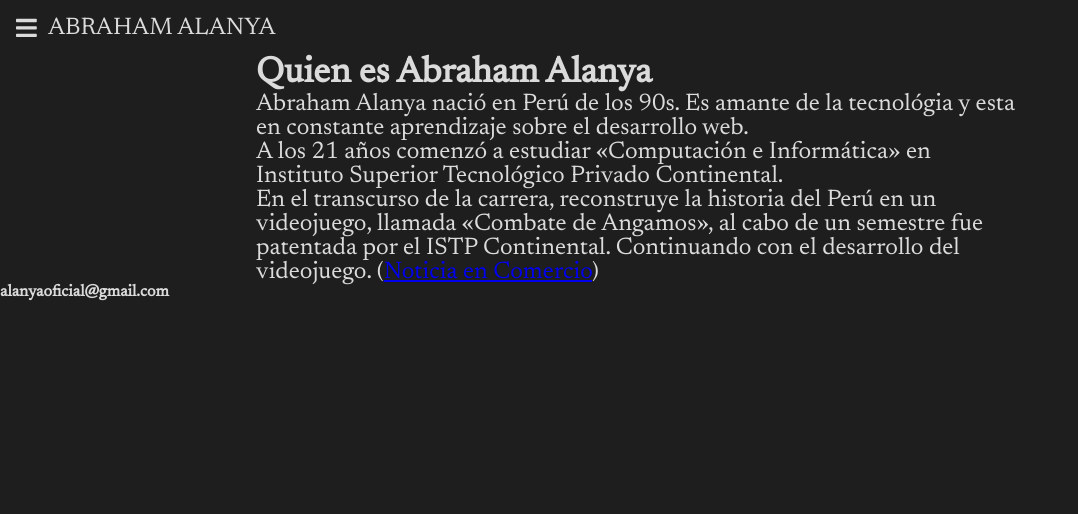
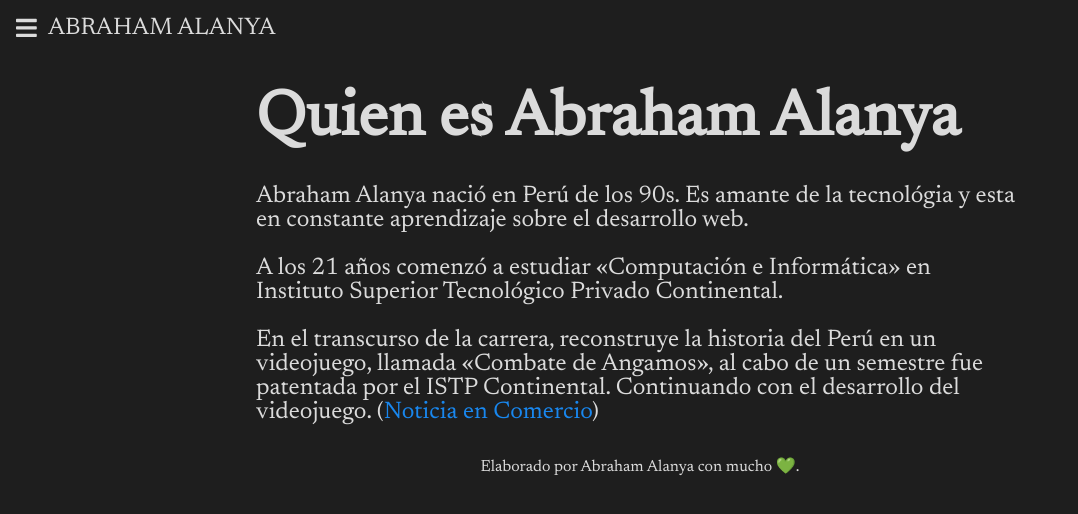
Before and after one commit to AbrahamAlanya/abrahamalanya, a plain HTML site: page index.html in a window 1280 px wide. Shown: the whole page, without its empty margins (0-1078 px from the left). Drawn offline with Linux system fonts and the light colour scheme.

Commit message:
biografía

```diff
--- a/index.html
+++ b/index.html
@@ -34,26 +34,24 @@
     </header>
 
     <main>
-        <section>
+        <section class="container">
             <h2>Quien es Abraham Alanya</h2>
-            <div>
+            <div class="container_blog">
                 <p>Abraham Alanya nació en Perú de los 90s. Es amante de la tecnológia y esta en constante aprendizaje sobre el desarrollo web.</p>
-            </div>
-            <div>
+                <br>
                 <p>A los 21 años comenzó a estudiar «Computación e Informática» en Instituto Superior Tecnológico Privado Continental.</p>
-            </div>
-            <div>
+                <br>
                 <p>
                     En el transcurso de la carrera, reconstruye la historia del Perú en un videojuego, llamada «Combate de Angamos»,
                     al cabo de un semestre fue patentada por el ISTP Continental. Continuando con el desarrollo del videojuego.
-                    (<a href="https://elcomercio.pe/tecnologia/videojuegos/jovenes-convierten-historia-peru-videojuegos-444740-noticia/">Noticia en Comercio</a>)
+                    (<a class="url" href="https://elcomercio.pe/tecnologia/videojuegos/jovenes-convierten-historia-peru-videojuegos-444740-noticia/" target="_blank">Noticia en Comercio</a>)
                 </p>
             </div>
         </section>
     </main>
 
     <footer>
-        <h6>alanyaoficial@gmail.com</h6>
+        <span>Elaborado por Abraham Alanya con mucho 💚.</span>
     </footer>
 </body>
 </html>
--- a/resource/css/style.css
+++ b/resource/css/style.css
@@ -1,9 +1,9 @@
 @import url('https://fonts.googleapis.com/css2?family=Newsreader:opsz,wght@6..72,400&display=swap');
 
 :root {
-    --primary: #1e1e1e;
+    --background: #1e1e1e;
     --white: #dbdbdb;
-    --gray: #2a324b;
+    --url:  #1987ee;
 }
 
 * {
@@ -14,7 +14,7 @@
 
 body {
     color: var(--white);
-    background-color: var(--primary);
+    background-color: var(--background);
     font-family: 'Newsreader', serif;
     font-weight: lighter;
     font-size: 1.5rem;
@@ -84,3 +84,28 @@ begin open menu
 }
 /* end open menu */
 /* ===================================HEADER================================ */
+
+/* ===================================MAIN================================ */
+.container h2{
+    font-size: 4rem;
+    margin-top: 3rem;
+    margin-bottom: 2rem;
+}
+.container_blog {
+    text-align: left;
+}
+.url {
+    cursor: pointer;
+    text-decoration: none;
+    color: var(--url);
+}
+/* ===================================MAIN================================ */
+
+/* ===================================FOOTER================================ */
+footer {
+    margin-top: 2rem;
+    text-align: center;
+    font-size: 1rem;
+    color: var(--white);
+}
+/* ===================================FOOTER================================ */
```
